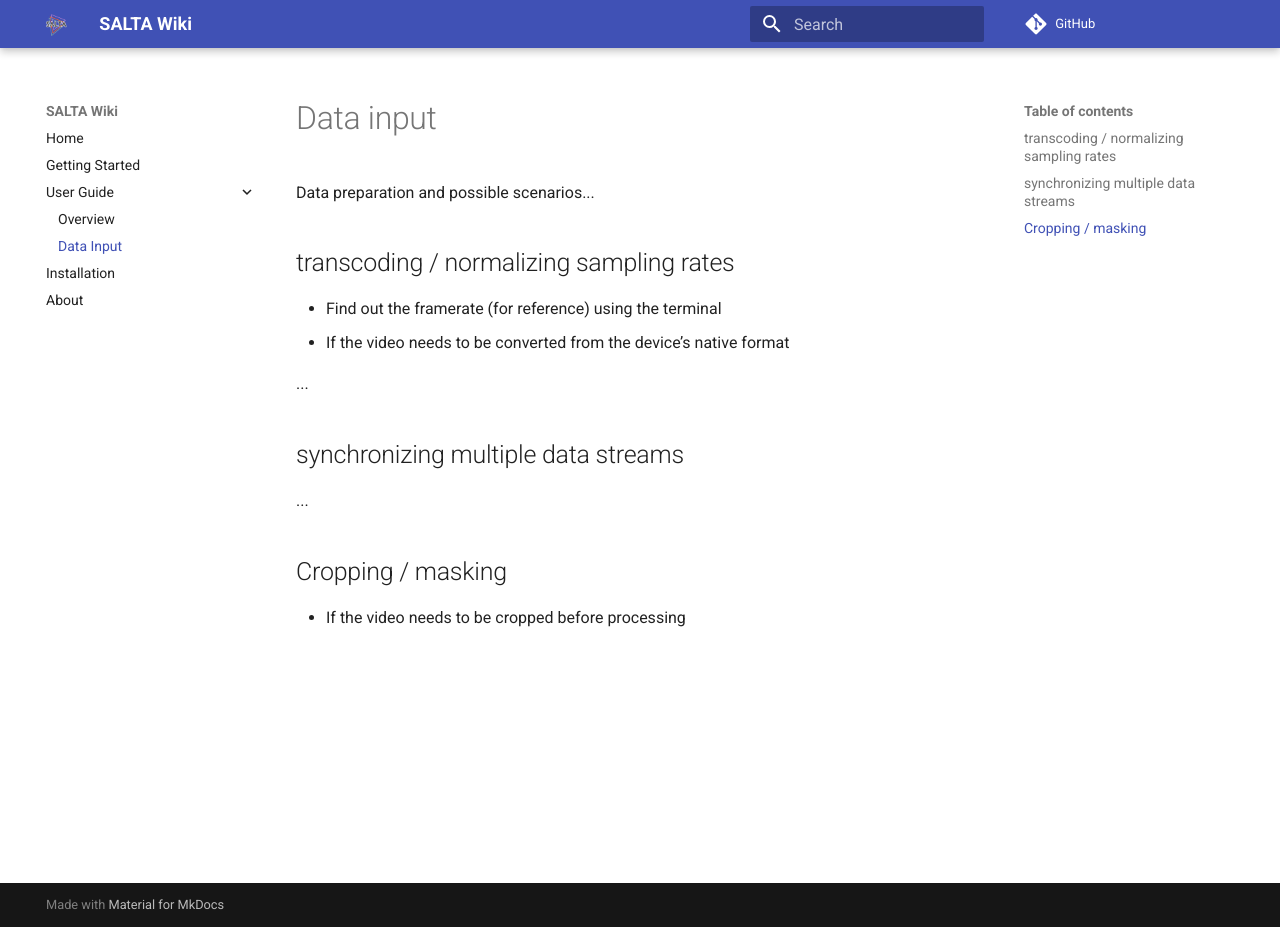
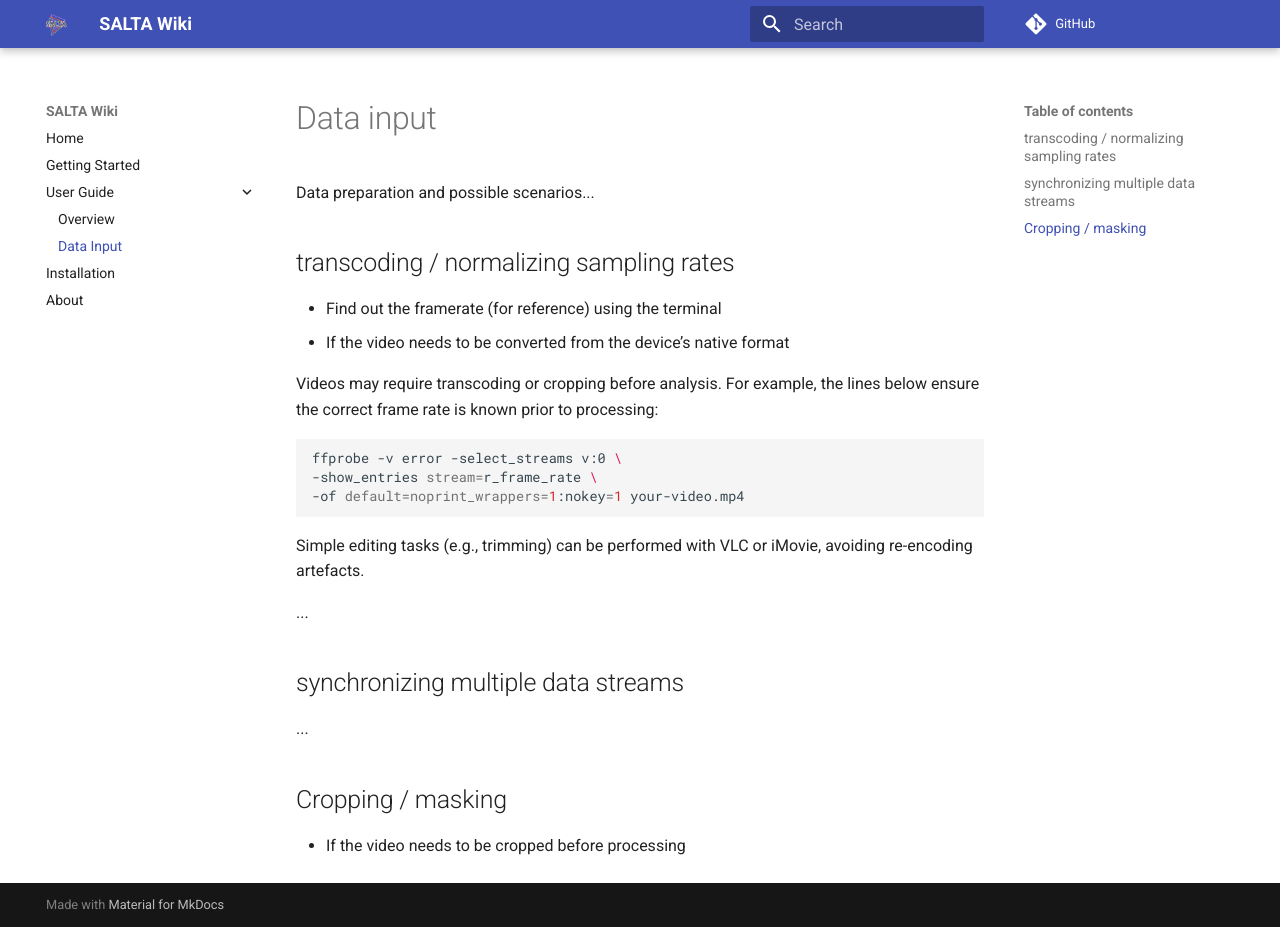
Before and after one commit to AdrianArtacho/salta_wiki, an MkDocs documentation site: the page built from docs/user-guide/data-input.md, in a window 1280 px wide and 927 px high. Built offline with MkDocs 1.6.1 and Material for MkDocs 9.7.7, drawn with Linux system fonts in a browser that asks for light colours; comment, search, counter and statistics services are not loaded.

Commit message:
…increment

````diff
--- a/docs/user-guide/data-input.md
+++ b/docs/user-guide/data-input.md
@@ -8,6 +8,18 @@ Data preparation and possible scenarios...
 - Find out the framerate (for reference) using the terminal
 - If the video needs to be converted from the device’s native format
 
+Videos may require transcoding or cropping before analysis.
+For example, the lines below ensure the correct frame rate is known prior to processing:
+
+```bash
+ffprobe -v error -select_streams v:0 \
+-show_entries stream=r_frame_rate \
+-of default=noprint_wrappers=1:nokey=1 your-video.mp4
+```
+
+Simple editing tasks (e.g., trimming) can be performed with VLC or iMovie,
+avoiding re-encoding artefacts.
+
 ...
 
 ## synchronizing multiple data streams
````
